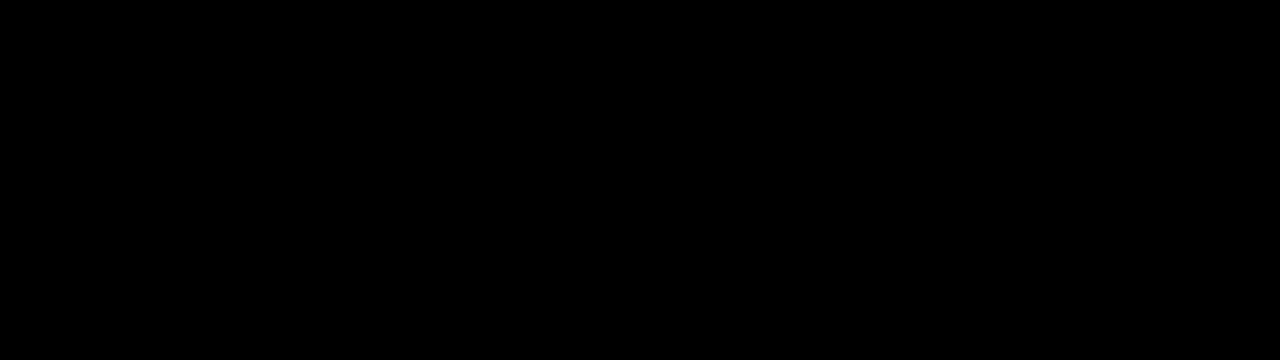
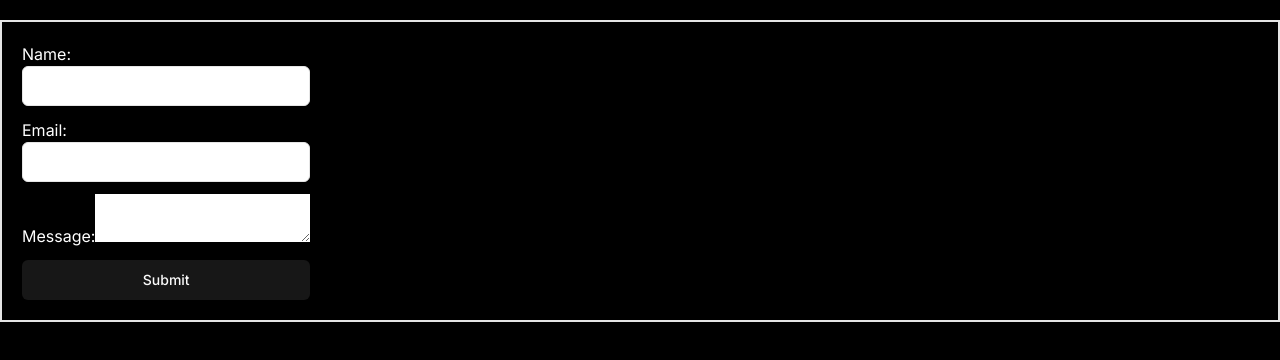
Before and after one commit to ruizTechServices/website_1_osvaldy_barber, a Next.js app: page /contact in a window 1280 px wide. Before the commit this address had no page. Shown: the top 360 px of the page. Built offline with nearby package versions, Linux system fonts and the light colour scheme.

Commit message:
form created for contact form

```diff
--- /dev/null
+++ b/app/contact/page.tsx
@@ -0,0 +1,76 @@
+"use client";
+import { Button } from "@/components/ui/button";
+import { Input } from "@/components/ui/input";
+import React, { useState } from "react";
+
+function ContactForm() {
+    // State for storing form field values
+    const [formData, setFormData] = useState({
+        name: "",
+        email: "",
+        message: "",
+    });
+
+    // Handle input changes
+    const handleChange = (e) => {
+        const { name, value } = e.target;
+        setFormData((prevState) => ({
+            ...prevState,
+            [name]: value,
+        }));
+    };
+
+    // Handle form submission
+    const handleSubmit = (e) => {
+        e.preventDefault(); // Prevent form from refreshing the page on submit
+        console.log("Form Data Submitted:", formData);
+        // Optionally, reset the form here if needed
+        setFormData({
+            name: "",
+            email: "",
+            message: "",
+        });
+    };
+
+    return (
+        <div className="container mx-auto border-2 mt-5 p-5">
+            <form className="flex flex-col w-fit text-white gap-3" onSubmit={handleSubmit}>
+                <div>
+                    <label htmlFor="name">Name:</label>
+                    <Input
+                        className="text-black"
+                        type="text"
+                        id="name"
+                        name="name"
+                        value={formData.name}
+                        onChange={handleChange}
+                    />
+                </div>
+                <div>
+                    <label htmlFor="email">Email:</label>
+                    <Input
+                        className="text-black"
+                        type="email"
+                        id="email"
+                        name="email"
+                        value={formData.email}
+                        onChange={handleChange}
+                    />
+                </div>
+                <div>
+                    <label htmlFor="message">Message:</label>
+                    <textarea
+                        className="text-black"
+                        id="message"
+                        name="message"
+                        value={formData.message}
+                        onChange={handleChange}
+                    />
+                </div>
+                <Button type="submit">Submit</Button>
+            </form>
+        </div>
+    );
+}
+
+export default ContactForm;
--- a/components/mainUI/footer.tsx
+++ b/components/mainUI/footer.tsx
@@ -4,6 +4,7 @@
 import Image from 'next/image';
 import { Separator } from '@/components/ui/separator';
 import { FaFacebook, FaTwitter, FaInstagram } from 'react-icons/fa';
+import Link from 'next/link';
 
 export function Footer() {
   return (
@@ -27,15 +28,17 @@
 
           {/* Social Media Links */}
           <div className="flex space-x-6 mt-6 md:mt-0">
-            <a href="https://facebook.com" target="_blank" rel="noreferrer" className="text-white hover:text-white transition">
+            <Link className='hover:text-yellow-300' href="/contact">
+            Contact Me</Link>
+            {/* <a href="https://facebook.com" target="_blank" rel="noreferrer" className="text-white hover:text-white transition">
               <FaFacebook size={24} />
-            </a>
-            <a href="https://twitter.com" target="_blank" rel="noreferrer" className="text-white hover:text-white transition">
+            </a> */}
+            {/* <a href="https://twitter.com" target="_blank" rel="noreferrer" className="text-white hover:text-white transition">
               <FaTwitter size={24} />
-            </a>
-            <a href="https://instagram.com" target="_blank" rel="noreferrer" className="text-white hover:text-white transition">
+            </a> */}
+            <Link href="https://www.instagram.com/osvaldythebarber/?locale=us&hl=am-et" target="_blank" rel="noreferrer" className="text-white hover:text-white transition">
               <FaInstagram size={24} />
-            </a>
+            </Link>
           </div>
         </div>
 
--- a/package.json
+++ b/package.json
@@ -49,12 +49,12 @@
     "input-otp": "^1.2.4",
     "ionicons": "^7.4.0",
     "lucide-react": "^0.383.0",
-    "next": "14.2.3",
+    "next": "^14.2.4",
     "next-themes": "^0.3.0",
     "react": "^18",
     "react-day-picker": "^8.10.1",
     "react-dom": "^18",
-    "react-hook-form": "^7.51.5",
+    "react-hook-form": "^7.52.1",
     "react-icons": "^5.2.1",
     "react-resizable-panels": "^2.0.19",
     "sonner": "^1.4.41",
```
Also changed, not shown: 1 other file (tests, documents, lock files or other folders).
